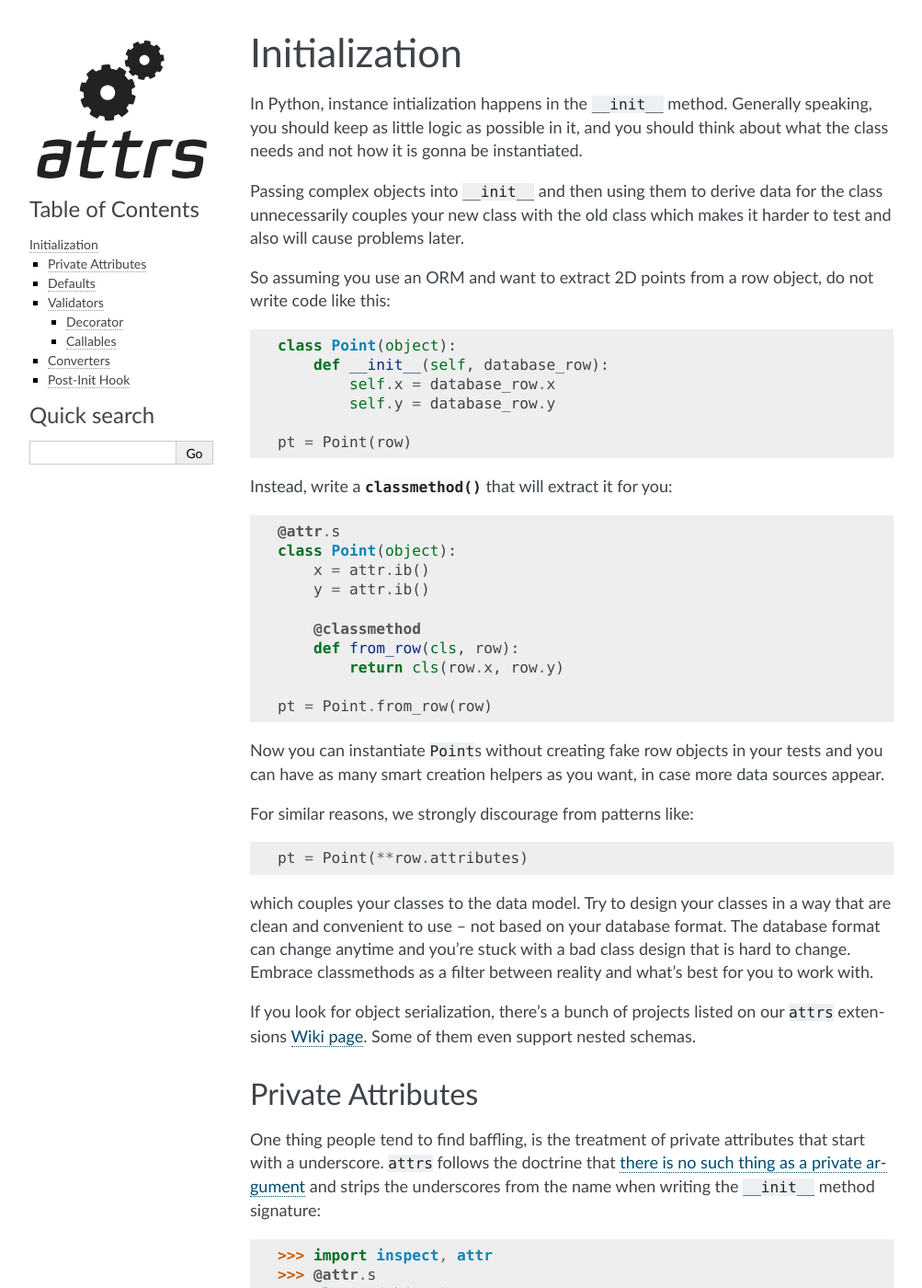
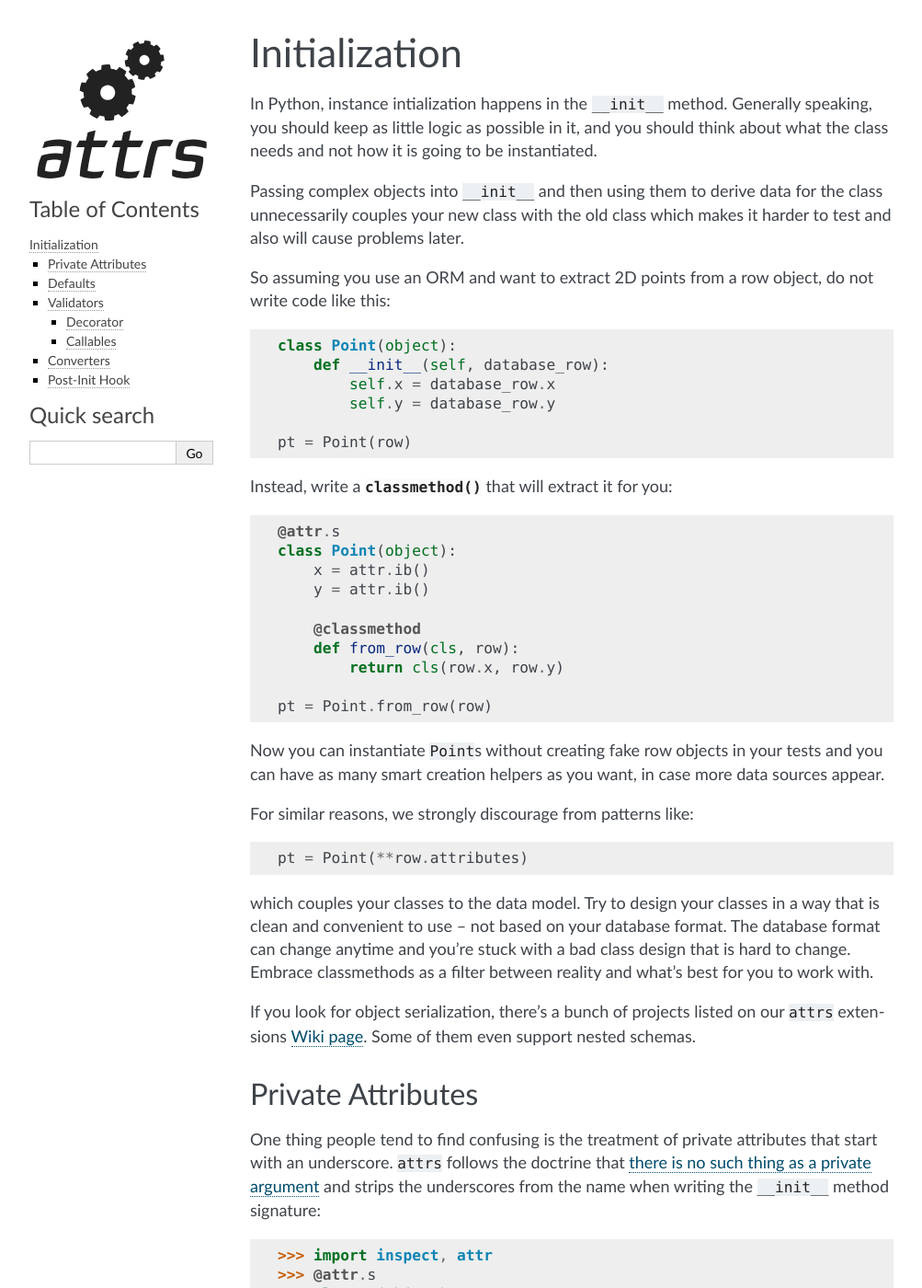
Before and after one commit to python-attrs/attrs, a Sphinx documentation site: the page built from docs/init.rst, in a window 1280 px wide and 1400 px high. Shown: the whole window at 92% size, without its empty margins (128-1131 px from the left). Built offline with Sphinx 7.4.7, drawn with Linux system fonts in a browser that asks for light colours; some of the changed text lies outside the part shown.

Commit message:
Address review feedback

```diff
--- a/docs/init.rst
+++ b/docs/init.rst
@@ -2,7 +2,7 @@ Initialization
 ==============
 
 In Python, instance intialization happens in the ``__init__`` method.
-Generally speaking, you should keep as little logic as possible in it, and you should think about what the class needs and not how it is gonna be instantiated.
+Generally speaking, you should keep as little logic as possible in it, and you should think about what the class needs and not how it is going to be instantiated.
 
 Passing complex objects into ``__init__`` and then using them to derive data for the class unnecessarily couples your new class with the old class which makes it harder to test and also will cause problems later.
 
@@ -35,7 +35,7 @@ For similar reasons, we strongly discourage from patterns like::
    pt = Point(**row.attributes)
 
 which couples your classes to the data model.
-Try to design your classes in a way that are clean and convenient to use -- not based on your database format.
+Try to design your classes in a way that is clean and convenient to use -- not based on your database format.
 The database format can change anytime and you're stuck with a bad class design that is hard to change.
 Embrace classmethods as a filter between reality and what's best for you to work with.
 
@@ -46,7 +46,7 @@ Some of them even support nested schemas.
 Private Attributes
 ------------------
 
-One thing people tend to find baffling, is the treatment of private attributes that start with a underscore.
+One thing people tend to find confusing is the treatment of private attributes that start with an underscore.
 ``attrs`` follows the doctrine that `there is no such thing as a private argument`_ and strips the underscores from the name when writing the ``__init__`` method signature:
 
 .. doctest::
@@ -130,7 +130,7 @@ This is why ``attrs`` comes with factory options.
 Validators
 ----------
 
-Another thing that definitely *does* belong into ``__init__``, is checking the resulting instance for invariants.
+Another thing that definitely *does* belong into ``__init__`` is checking the resulting instance for invariants.
 This is why ``attrs`` has the concept of validators.
 
 
@@ -304,7 +304,7 @@ Arguably, you can abuse converters as one-argument validators:
 Post-Init Hook
 --------------
 
-Generally speaking, the moment you think that you need a finer control over how your class is instantiated than what ``attrs`` offers, it's usually best to use a classmethod factory or to apply the `builder pattern <https://en.wikipedia.org/wiki/Builder_pattern>`_.
+Generally speaking, the moment you think that you need finer control over how your class is instantiated than what ``attrs`` offers, it's usually best to use a classmethod factory or to apply the `builder pattern <https://en.wikipedia.org/wiki/Builder_pattern>`_.
 
 However, sometimes you need to do that one quick thing after your class is initialized.
 And for that ``attrs`` offers the ``__attrs_post_init__`` hook that is automatically detected and run after ``attrs`` is done initializing your instance:
```
